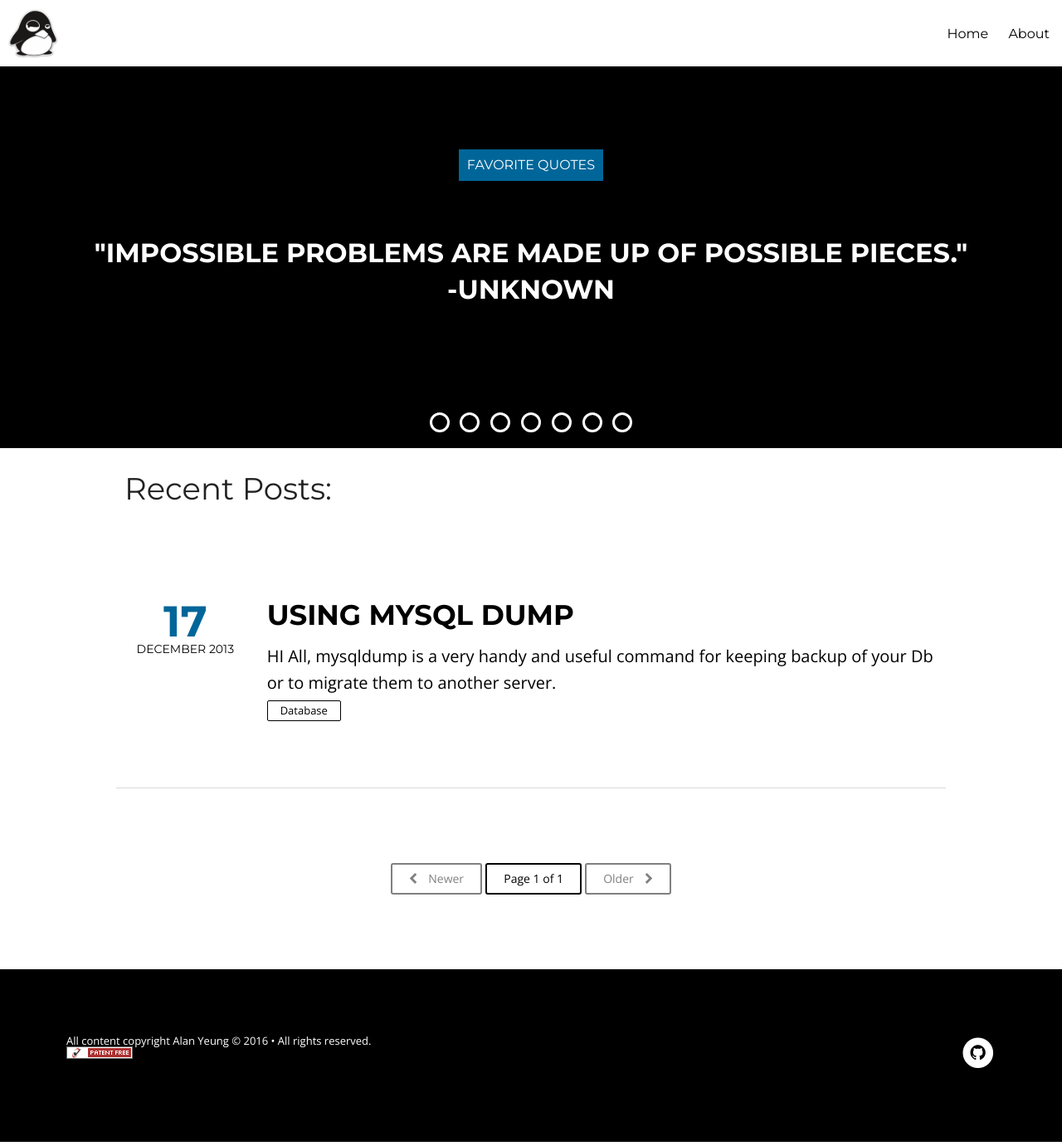
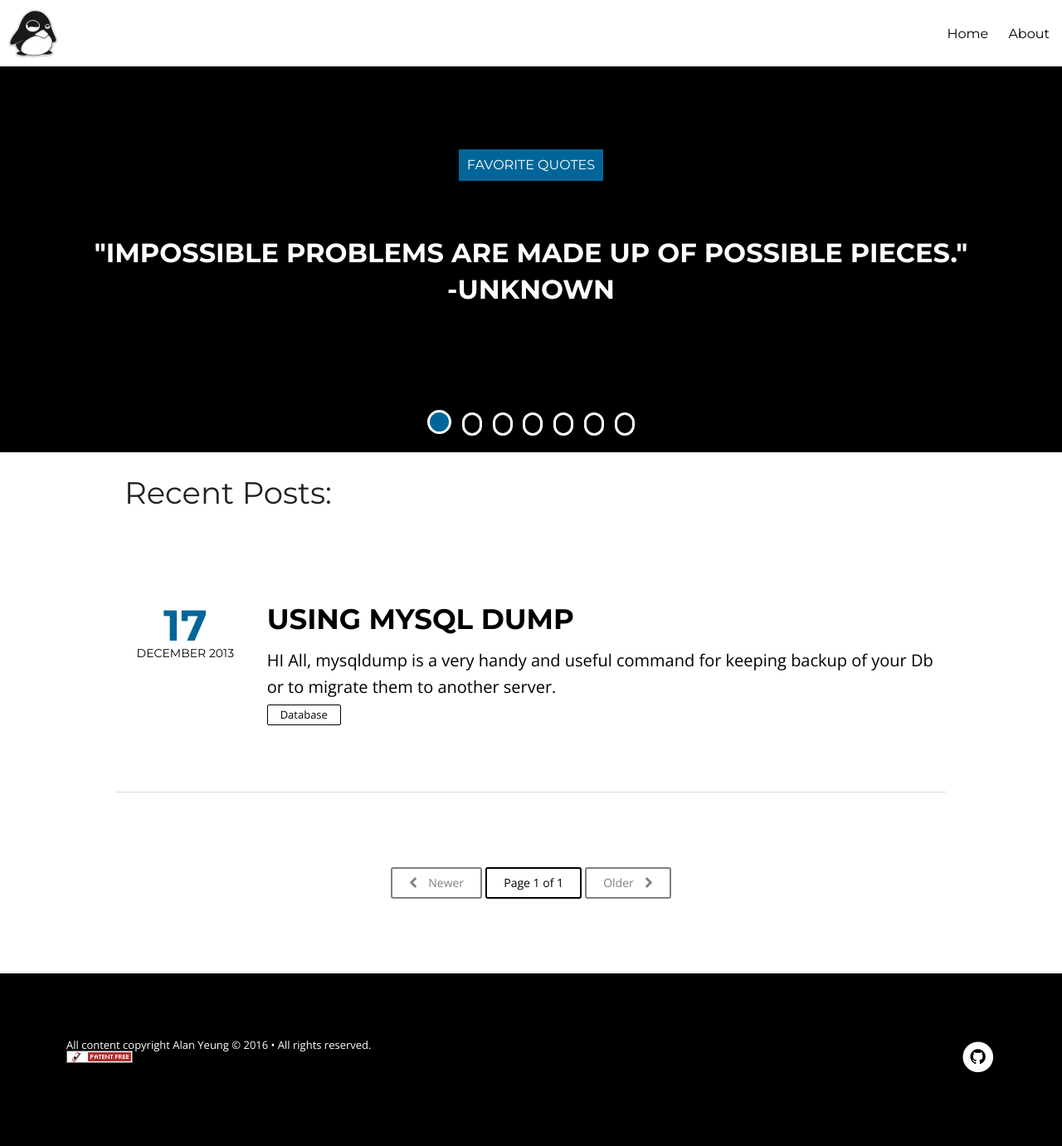
Before and after one commit to yeungalan0/yeungalan0.github.io, a Jekyll site: the page built from index.html, in a window 1280 px wide. Shown: the whole page at 83% size. Built offline with Jekyll 4.4.1, drawn with Linux system fonts in a browser that asks for light colours; nearby versions of some CDN libraries; the list of posts is cut into pages by our own code.

Commit message:
Made buttons active/passive, and fixed active button heights.

```diff
--- a/_layouts/home.html
+++ b/_layouts/home.html
@@ -6,7 +6,7 @@
 <script language="JavaScript" src="{{ site.url }}/assets/js/quotes.js"></script>
 <script> var quoteInterval =  setInterval(function () {getQuotes()}, 7000); </script>
 </head>
-<body class="home-template" itemscope itemtype="http://schema.org/WebPage" onload="getQuote(0, false); addButtons()">
+<body class="home-template" itemscope itemtype="http://schema.org/WebPage" onload="addButtons(); getQuote(0, false)">
 <header class="notepad-site-head">
     <div class="notepad-site-head-menu">
         <a class="notepad-blog-logo" href="{{ site.url }}"><img src="{{ site.url }}/images/{{ site.logo }}" alt="Blog Logo" /></a>
--- a/assets/css/style.css
+++ b/assets/css/style.css
@@ -1083,7 +1083,9 @@ img.mfp-img {
     background-color: black;
 }
 .round-button {
-    align-self: center;
+    text-align: center;
+    vertical-align: middle;
+    display: table-cell;
     background-color: black;
     border: 3px solid white;
     height:1.5em;
@@ -1093,8 +1095,16 @@ img.mfp-img {
     -webkit-border-radius:75px;
     -moz-border-radius:75px;
 }
+.active {
+    background-color: #006699;
+    height:1.8em;
+    width:1.8em;
+    bottom: .15em;
+    position: relative;
+}
 .button-container {
     padding:.5%;
+    display: table;
 }
 .round-button:hover {
     box-shadow: 0 0 8px rgba(81, 203, 238, 1);
--- a/assets/js/quotes.js
+++ b/assets/js/quotes.js
@@ -13,6 +13,7 @@ function getQuotes() {
 	var author = line.slice(line.indexOf('"-') + 1);
 	var quote = line.slice(0, line.indexOf('"-') + 1);
 	$("#quote").data("current", next);
+	setActive(next);
 	$("#quote").fadeOut(500, function() {
 	    $("#quote").html(quote + "</br>" + author).fadeIn(500);
 	});
@@ -33,10 +34,21 @@ function getQuote(quoteNumber, clear) {
 	var author = line.slice(line.indexOf('"-') + 1);
 	var quote = line.slice(0, line.indexOf('"-') + 1);
 	$("#quote").data("current", quoteNumber);
+	setActive(quoteNumber);
 	$("#quote").fadeOut(500, function() {
 	    $("#quote").html(quote + "</br>" + author).fadeIn(500);
 	});
     })
+}
+
+// Set the button of the quote number to an active state
+function setActive(quoteNumber) {
+    $("#button-" + quoteNumber).toggleClass("active");
+    var previous = $("#quote").data("previous");
+    if (previous != undefined) {
+	$("#button-" + previous).toggleClass("active");
+    }
+    $("#quote").data("previous", quoteNumber);
 }
 
 function addButtons() {
@@ -44,7 +56,7 @@ function addButtons() {
 	var lines = data.split("\n");
 	//Account for the "" found at the end of the array with a -1
 	for (var i = 0; i < lines.length - 1; i++) {
-	    $(".buttons-container").append('<div class="button-container"><p class="round-button" onClick="getQuote(' + i + ')"></p></div>');
+	    $(".buttons-container").append('<div class="button-container"><p class="round-button" id="button-' + i + '" onClick="getQuote(' + i + ')"></p></div>');
 	}
     })
 }
```
